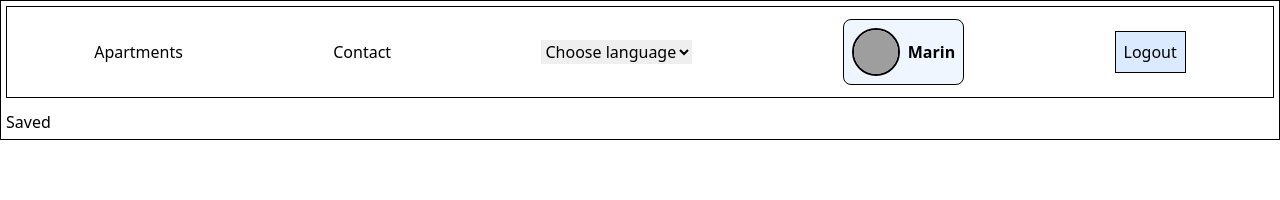
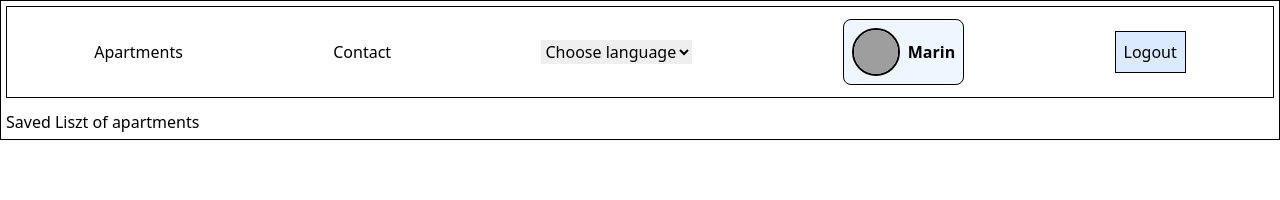
Before and after one commit to zrvnarmarin/Apartmenify-App-React-Redux-Toolkit-Supabase-, a React (Vite) app in the folder redux-demo/: page /userDashboard/saved in a window 1280 px wide. Shown: the top 200 px of the page. Built offline with nearby package versions, Linux system fonts and the light colour scheme; grey boxes are pictures that could not be loaded.

Commit message:
inspecting elements for user

```diff
--- a/redux-demo/src/components/user/userSettings/Saved.jsx
+++ b/redux-demo/src/components/user/userSettings/Saved.jsx
@@ -2,7 +2,7 @@ import React from 'react'
 
 const Saved = () => {
   return (
-    <div>Saved</div>
+    <div>Saved Liszt of apartments</div>
   )
 }
 
```
